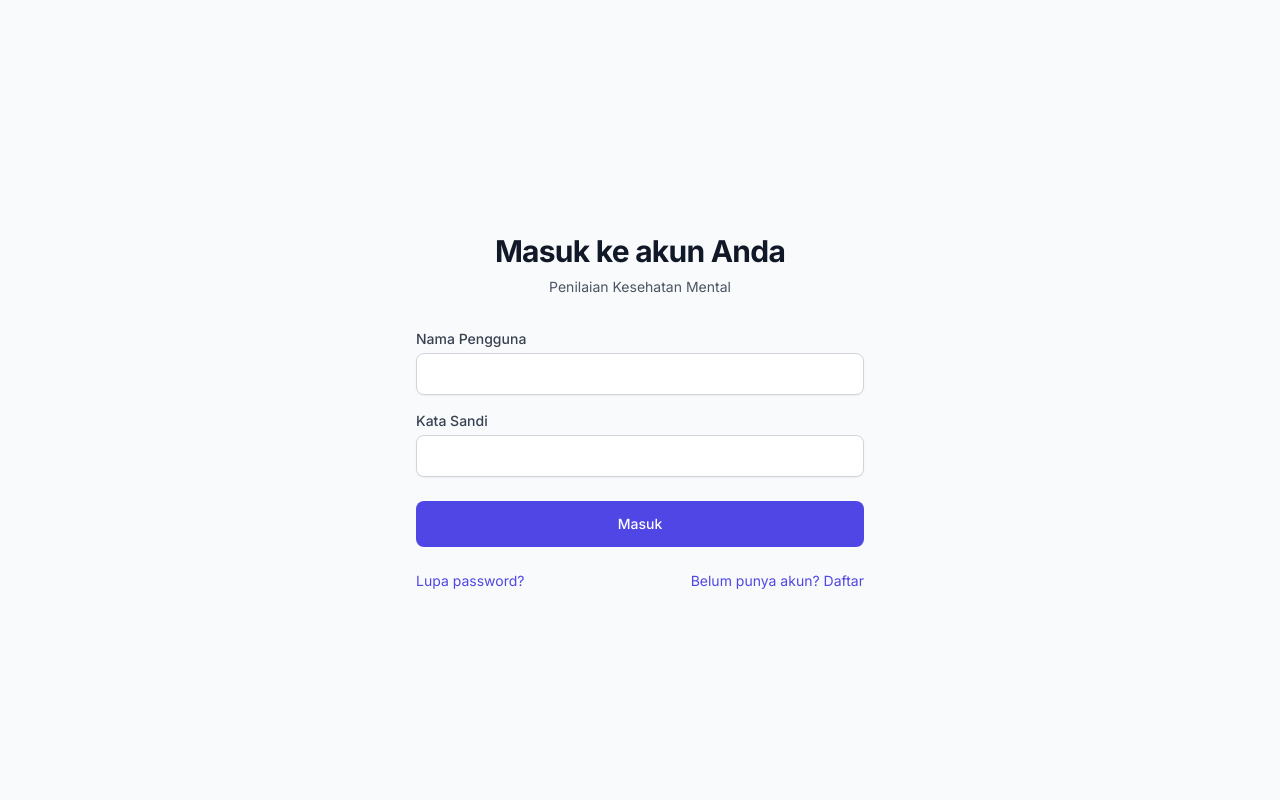
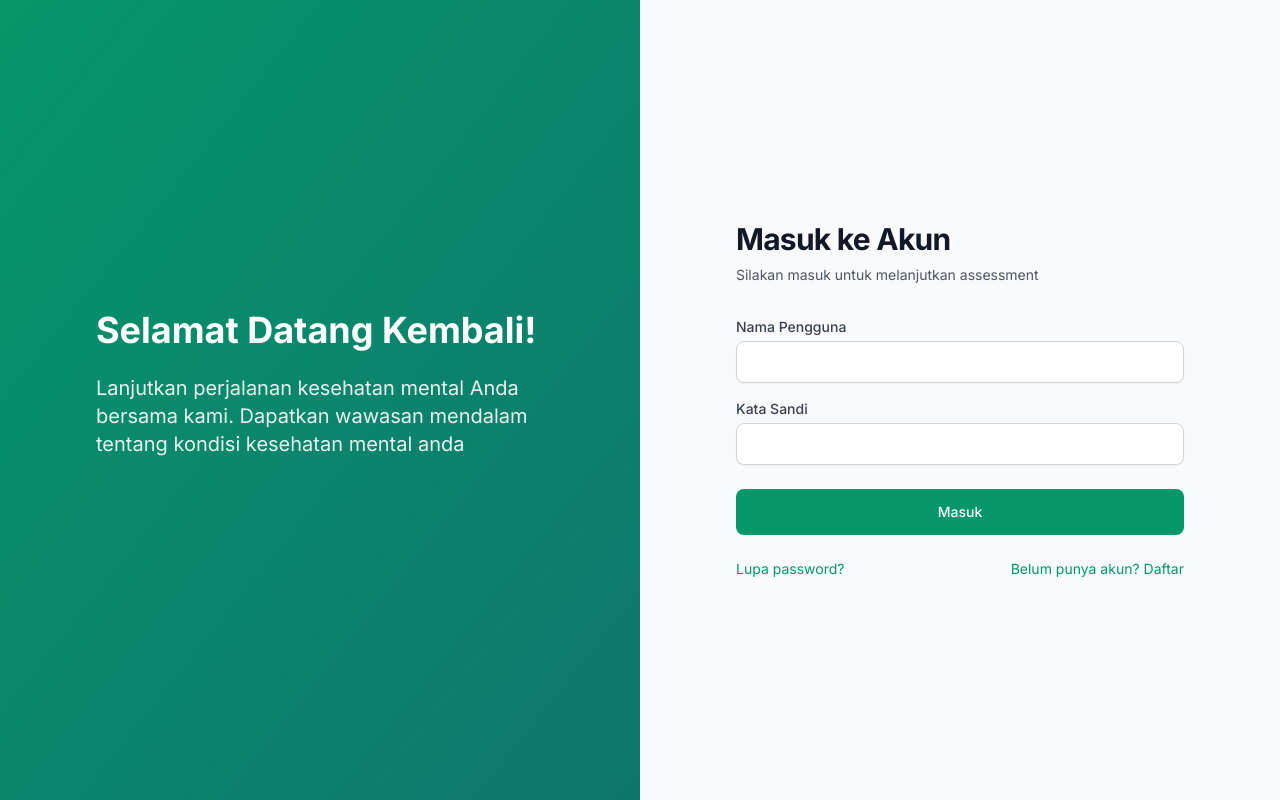
Before and after one commit to wicaksonoleksono/MLMH, a Flask app: page /auth/login in a window 1280 px wide. Run offline with Flask 3, Linux system fonts and the light colour scheme; some libraries are stand-ins or nearby versions.

Commit message:
[15.09.25] wicaksonolxn | ✨ feat : ""

```diff
--- a/app/templates/assessment/thank_you.html
+++ b/app/templates/assessment/thank_you.html
@@ -80,7 +80,8 @@ endblock %} {% block content %}
         <!-- Logout Button -->
         <div class="pt-8">
           <a
-            href="{{ url_for('auth.logout') }}"
+            href="https://intip.in/FormAplikasi"
+            target="_blank"
             class="inline-flex items-center px-8 py-4 bg-blue-600 text-white hover:bg-blue-700 font-semibold rounded-xl transition-all duration-200 transform hover:scale-105 shadow-lg"
           >
             <svg
@@ -96,7 +97,7 @@ endblock %} {% block content %}
                 d="M17 16l4-4m0 0l-4-4m4 4H7m6 4v1a3 3 0 01-3 3H6a3 3 0 01-3-3V7a3 3 0 013-3h4a3 3 0 013 3v1"
               ></path>
             </svg>
-            Keluar dari Sistem
+            Keluar dari Sistem dan lanjutkan aplikasi selanjutnya
           </a>
         </div>
       </div>
--- a/app/templates/auth/login.html
+++ b/app/templates/auth/login.html
@@ -1,51 +1,83 @@
-{% extends "base.html" %}
+{% extends "base.html" %} {% block title %}Masuk - Penilaian Kesehatan Mental{%
+endblock %} {% block content %}
+<div class="min-h-screen flex">
+  <!-- Left CTA Section -->
+  <div
+    class="flex-1 bg-gradient-to-br from-emerald-600 to-teal-700 flex items-center justify-center px-8"
+  >
+    <div class="max-w-md text-white">
+      <h1 class="text-4xl font-bold mb-6">Selamat Datang Kembali!</h1>
+      <p class="text-xl mb-8 opacity-90">
+        Lanjutkan perjalanan kesehatan mental Anda bersama kami. Dapatkan
+        wawasan mendalam tentang kondisi kesehatan mental anda
+      </p>
+    </div>
+  </div>
 
-{% block title %}Masuk - Penilaian Kesehatan Mental{% endblock %}
-
-{% block content %}
-<div class="min-h-full flex items-center justify-center py-12 px-4 sm:px-6 lg:px-8">
+  <!-- Right Login Form Section -->
+  <div class="flex-1 flex items-center justify-center px-8 bg-gray-50">
     <div class="max-w-md w-full space-y-8">
       <div>
-      <h2 class="mt-6 text-center text-3xl font-bold tracking-tight text-gray-900">
-        Masuk ke akun Anda
+        <h2 class="text-3xl font-bold tracking-tight text-gray-900">
+          Masuk ke Akun
         </h2>
-      <p class="mt-2 text-center text-sm text-gray-600">
-        Penilaian Kesehatan Mental
+        <p class="mt-2 text-sm text-gray-600">
+          Silakan masuk untuk melanjutkan assessment
         </p>
       </div>
 
       <!-- Flash Messages -->
-    {% with messages = get_flashed_messages(with_categories=true) %}
-      {% if messages %}
-        {% for category, message in messages %}
-          <div class="rounded-md p-4 {% if category == 'error' %}bg-red-50{% else %}bg-green-50{% endif %}">
+      {% with messages = get_flashed_messages(with_categories=true) %} {% if
+      messages %} {% for category, message in messages %}
+      <div
+        class="rounded-md p-4 {% if category == 'error' %}bg-red-50{% else %}bg-green-50{% endif %}"
+      >
         <div class="flex">
           <div class="flex-shrink-0">
             {% if category == 'error' %}
-                  <svg class="h-5 w-5 text-red-400" viewBox="0 0 20 20" fill="currentColor">
-                    <path fill-rule="evenodd" d="M10 18a8 8 0 100-16 8 8 0 000 16zM8.707 7.293a1 1 0 00-1.414 1.414L8.586 10l-1.293 1.293a1 1 0 101.414 1.414L10 11.414l1.293 1.293a1 1 0 001.414-1.414L11.414 10l1.293-1.293a1 1 0 00-1.414-1.414L10 8.586 8.707 7.293z" clip-rule="evenodd"/>
+            <svg
+              class="h-5 w-5 text-red-400"
+              viewBox="0 0 20 20"
+              fill="currentColor"
+            >
+              <path
+                fill-rule="evenodd"
+                d="M10 18a8 8 0 100-16 8 8 0 000 16zM8.707 7.293a1 1 0 00-1.414 1.414L8.586 10l-1.293 1.293a1 1 0 101.414 1.414L10 11.414l1.293 1.293a1 1 0 001.414-1.414L11.414 10l1.293-1.293a1 1 0 00-1.414-1.414L10 8.586 8.707 7.293z"
+                clip-rule="evenodd"
+              />
             </svg>
             {% else %}
-                  <svg class="h-5 w-5 text-green-400" viewBox="0 0 20 20" fill="currentColor">
-                    <path fill-rule="evenodd" d="M10 18a8 8 0 100-16 8 8 0 000 16zm3.707-9.293a1 1 0 00-1.414-1.414L9 10.586 7.707 9.293a1 1 0 00-1.414 1.414l2 2a1 1 0 001.414 0l4-4z" clip-rule="evenodd"/>
+            <svg
+              class="h-5 w-5 text-green-400"
+              viewBox="0 0 20 20"
+              fill="currentColor"
+            >
+              <path
+                fill-rule="evenodd"
+                d="M10 18a8 8 0 100-16 8 8 0 000 16zm3.707-9.293a1 1 0 00-1.414-1.414L9 10.586 7.707 9.293a1 1 0 00-1.414 1.414l2 2a1 1 0 001.414 0l4-4z"
+                clip-rule="evenodd"
+              />
             </svg>
             {% endif %}
           </div>
           <div class="ml-3">
-                <p class="text-sm font-medium {% if category == 'error' %}text-red-800{% else %}text-green-800{% endif %}">
+            <p
+              class="text-sm font-medium {% if category == 'error' %}text-red-800{% else %}text-green-800{% endif %}"
+            >
               {{ message }}
             </p>
           </div>
         </div>
       </div>
-        {% endfor %}
-      {% endif %}
-    {% endwith %}
+      {% endfor %} {% endif %} {% endwith %}
 
       <form class="mt-8 space-y-6" method="POST">
         <div class="space-y-4">
           <div>
-          <label for="username" class="block text-sm font-medium text-gray-700">
+            <label
+              for="username"
+              class="block text-sm font-medium text-gray-700"
+            >
               Nama Pengguna
             </label>
             <input
@@ -54,13 +86,15 @@
               type="text"
               required
               value="{{ request.form.username if request.form.username else '' }}"
-            class="mt-1 block w-full px-3 py-2 border border-gray-300 rounded-lg shadow-sm
-                   focus:outline-none focus:ring-2 focus:ring-indigo-500 focus:border-indigo-500
-                   placeholder-gray-400">
+              class="mt-1 block w-full px-3 py-2 border border-gray-300 rounded-lg shadow-sm focus:outline-none focus:ring-2 focus:ring-emerald-500 focus:border-emerald-500 placeholder-gray-400"
+            />
           </div>
 
           <div>
-          <label for="password" class="block text-sm font-medium text-gray-700">
+            <label
+              for="password"
+              class="block text-sm font-medium text-gray-700"
+            >
               Kata Sandi
             </label>
             <input
@@ -68,32 +102,36 @@
               name="password"
               type="password"
               required
-            class="mt-1 block w-full px-3 py-2 border border-gray-300 rounded-lg shadow-sm
-                   focus:outline-none focus:ring-2 focus:ring-indigo-500 focus:border-indigo-500
-                   placeholder-gray-400">
+              class="mt-1 block w-full px-3 py-2 border border-gray-300 rounded-lg shadow-sm focus:outline-none focus:ring-2 focus:ring-emerald-500 focus:border-emerald-500 placeholder-gray-400"
+            />
           </div>
         </div>
 
         <div>
           <button
             type="submit"
-          class="group relative w-full flex justify-center py-3 px-4 border border-transparent
-                 text-sm font-medium rounded-lg text-white bg-indigo-600 hover:bg-indigo-700
-                 focus:outline-none focus:ring-2 focus:ring-offset-2 focus:ring-indigo-500
-                 transition-colors">
+            class="group relative w-full flex justify-center py-3 px-4 border border-transparent text-sm font-medium rounded-lg text-white bg-emerald-600 hover:bg-emerald-700 focus:outline-none focus:ring-2 focus:ring-offset-2 focus:ring-emerald-500 transition-colors"
+          >
             Masuk
           </button>
         </div>
 
         <div class="flex justify-between items-center text-center">
-        <a href="{{ url_for('auth.forgot_password') }}" class="text-sm text-indigo-600 hover:text-indigo-500">
+          <a
+            href="{{ url_for('auth.forgot_password') }}"
+            class="text-sm text-emerald-600 hover:text-emerald-500"
+          >
             Lupa password?
           </a>
-        <a href="{{ url_for('auth.register') }}" class="text-sm text-indigo-600 hover:text-indigo-500">
+          <a
+            href="{{ url_for('auth.register') }}"
+            class="text-sm text-emerald-600 hover:text-emerald-500"
+          >
             Belum punya akun? Daftar
           </a>
         </div>
       </form>
+    </div>
   </div>
 </div>
 
@@ -101,11 +139,11 @@
 
 <script src="{{ url_for('static', filename='js/components/otp.js') }}"></script>
 <script>
-document.addEventListener('DOMContentLoaded', function() {
+  document.addEventListener("DOMContentLoaded", function () {
     // Initialize OTP component for login page
     // On success, redirect to dashboard instead of login
-  new OTPComponent(function(result) {
-    window.location.href = '/';  // Redirect to dashboard after successful verification
+    new OTPComponent(function (result) {
+      window.location.href = "/"; // Redirect to dashboard after successful verification
     });
   });
 </script>
```
Also changed, not shown: app/routes/main_routes.py (+7 -0 lines), app/templates/admin/base.html (+25 -0 lines), app/templates/auth/register.html (+39 -23 lines), app/templates/mobile_restriction.html (added, +59 -0 lines). Lines whose indentation alone changed are shown as unchanged.
